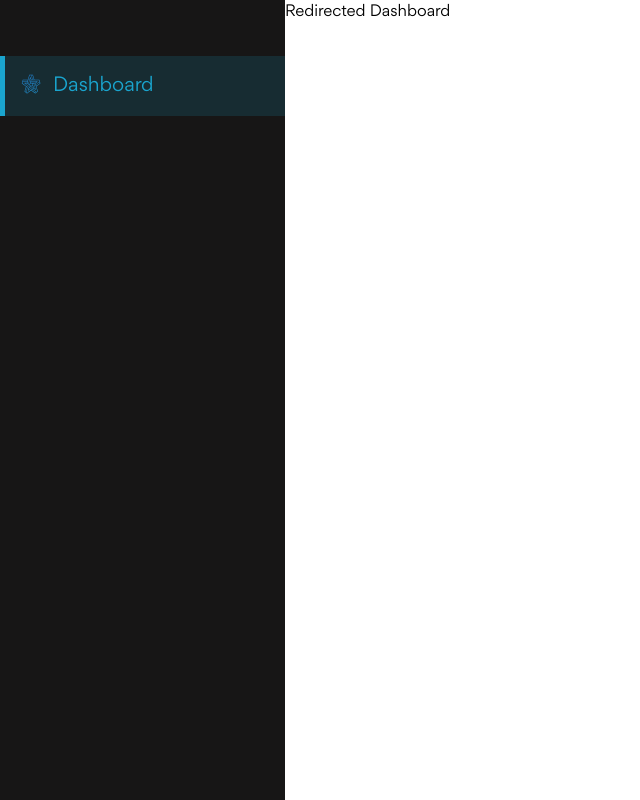
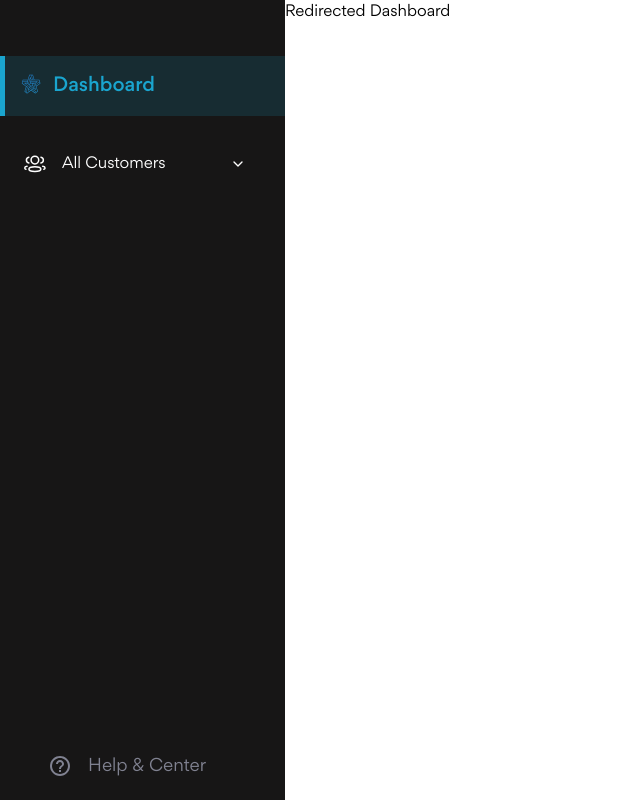
Before and after one commit to AFM-Taha/affling, a Next.js app: page /admin/dashboard in a window 1280 px wide. Shown: the whole page, without its empty margins (0-640 px from the left). Built offline with nearby package versions, Linux system fonts and the light colour scheme.

Commit message:
finish sidebar design

```diff
--- a/src/components/admin/AdminSidebar.tsx
+++ b/src/components/admin/AdminSidebar.tsx
@@ -1,9 +1,12 @@
 import Image from 'next/image';
+import SidebarCollapsible from './SidebarCollapsible';
+import Link from 'next/link';
+import { MdOutlineHelpOutline } from 'react-icons/md';
 
 export default function AdminSidebar() {
   return (
-    <aside className="h-screen w-[285px] bg-[#171616] pt-14 text-white">
-      <div className="flex items-center justify-start gap-3 border-l-[5px] border-[#1AA5CF] bg-[#1aa5cf26] py-4 pl-4 text-xl text-[#1AA5CF]">
+    <aside className="relative h-screen w-[285px] bg-[#171616] pt-14 text-white">
+      <div className="mb-9 flex items-center justify-start gap-3 border-l-[5px] border-[#1AA5CF] bg-[#1aa5cf26] py-4 pl-4 text-xl text-[#1AA5CF]">
         <Image
           className="-mt-1"
           width={20}
@@ -11,7 +14,14 @@ export default function AdminSidebar() {
           src="/star-part-of-logo.svg"
           alt="Affling Logo"
         />
-        <h1>Dashboard</h1>
+        <h1 className="font-medium">Dashboard</h1>
+      </div>
+      <SidebarCollapsible />
+      <div className="absolute bottom-5 left-12 text-[#808291]">
+        <Link href="/help" className="flex items-center justify-center gap-4">
+          <MdOutlineHelpOutline size={24} color="#808291" />
+          <div className="text-lg">Help & Center</div>
+        </Link>
       </div>
     </aside>
   );
```
